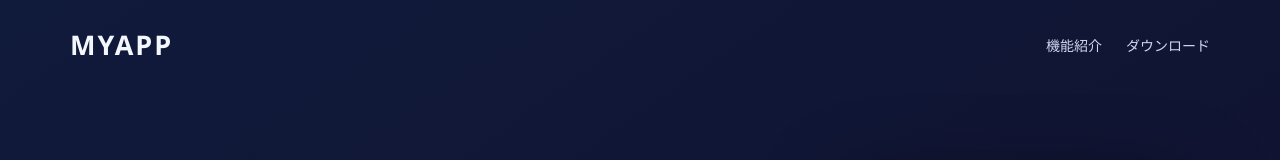
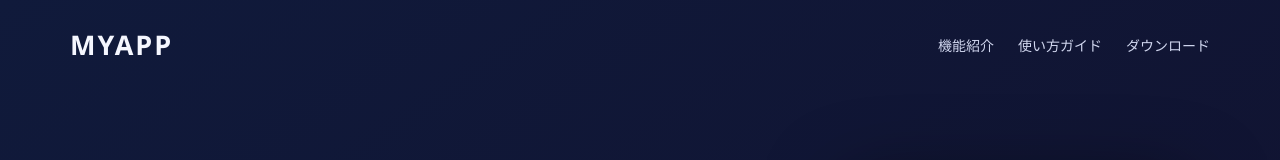
Before and after one commit to doramar75-sys/myapp-website, a React (Vite) app: page / in a window 1280 px wide. Shown: the top 160 px of the page. Built offline with nearby package versions, Linux system fonts and the light colour scheme.

Commit message:
Update App.tsx

```diff
--- a/src/App.tsx
+++ b/src/App.tsx
@@ -6,10 +6,13 @@ function App() {
     <div className="site">
       <header className="header">
         <div className="logo">MYAPP</div>
-        <nav>
-          <a href="#features">機能紹介</a>
-          <a href="#download">ダウンロード</a>
-        </nav>
+       <nav>
+  <a href="#features">機能紹介</a>
+  <a href={`${import.meta.env.BASE_URL}guide.html`}>
+    使い方ガイド
+  </a>
+  <a href="#download">ダウンロード</a>
+</nav>
       </header>
 
       <main>
```
